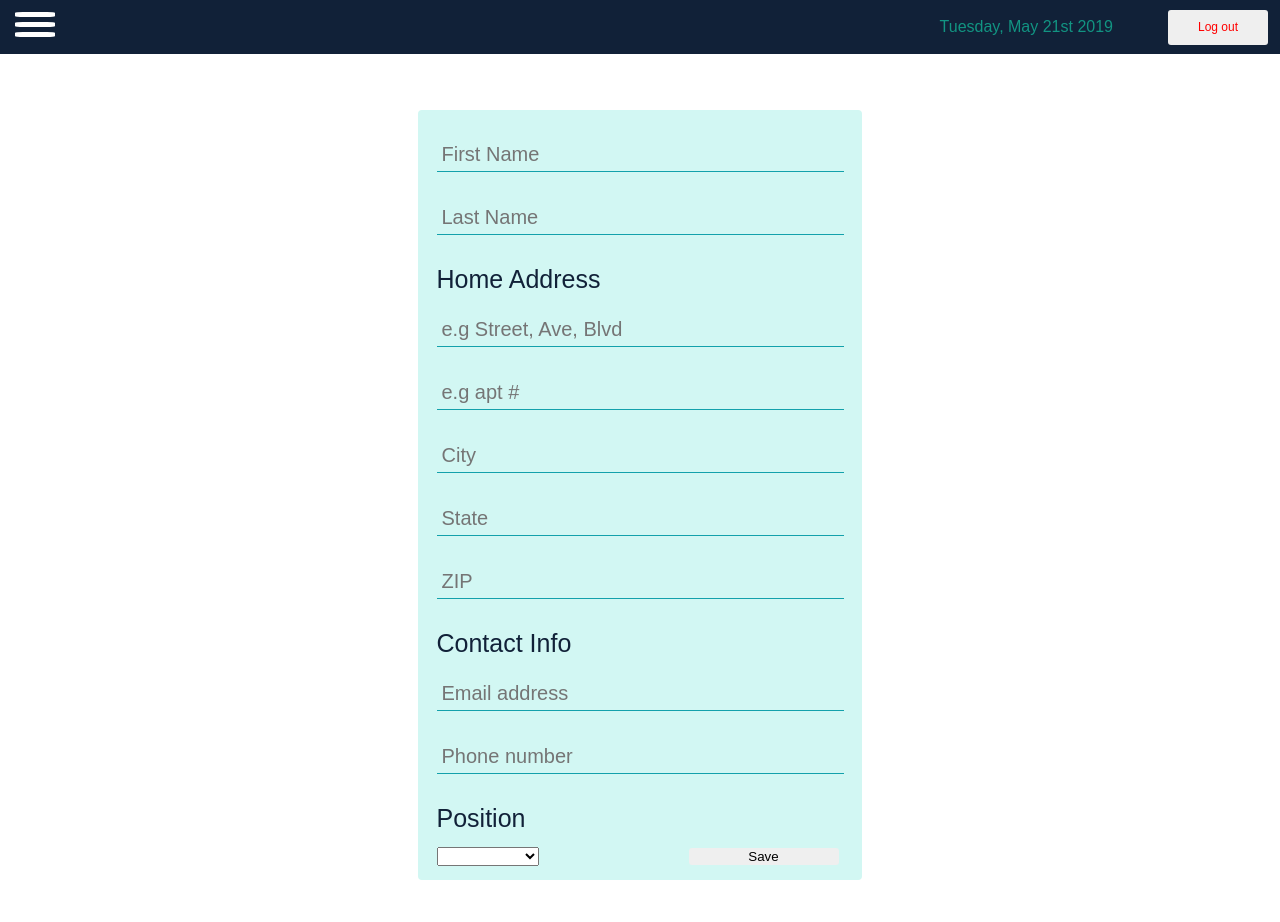
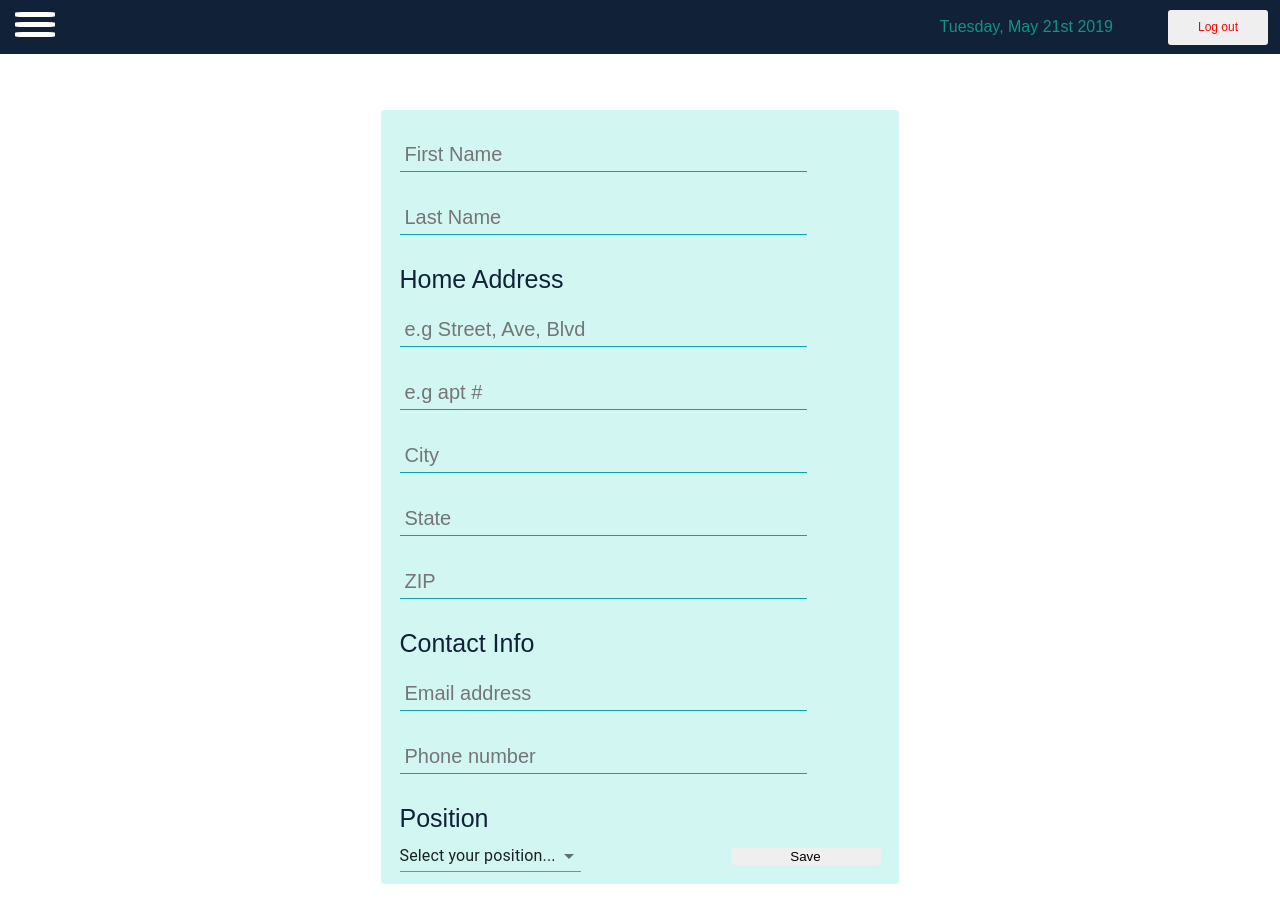
Before and after one commit to yh2n/shift-client, a React (Create React App) app: page /my_account/1 in a window 1280 px wide. Shown: the top 922 px of the page. Built offline with nearby package versions, Linux system fonts and the light colour scheme; no server answers.

Commit message:
Add Material UI select

```diff
--- a/src/components/EmployeeInfoForm.js
+++ b/src/components/EmployeeInfoForm.js
@@ -1,8 +1,7 @@
 import React, { Component } from 'react';
 import { API_BASE_URL } from '../config';
 import Input from './Input';
-import Select from '@material-ui/core/Select';
-import PositionSelectOptions from './PositionSelectOptions'
+import PositionSelect from './PositionSelect'
 
 
 import './UserInfo.css';
@@ -181,7 +180,7 @@ export default class EmployeeInfoForm extends Component {
 						</div>
 
 						<label>Position</label>
-						<select
+						{/* <select
 							name="position"
 							onChange={this.handleChange}>
 								<option value="default">{this.state.employeeInfo.position === "" ? "Select your position..." : this.state.employeeInfo.position}</option>
@@ -195,8 +194,12 @@ export default class EmployeeInfoForm extends Component {
 								<option value="Runner">Runner</option>
 								<option value="Server">Server</option>
 								<option value="Sommelier">Sommelier</option>
-								{/* <PositionSelectOptions /> */}
-						</select>
+						</select> */}
+						<PositionSelect
+							name="position"
+							value={this.state.employeeInfo.position}
+							onChange={this.handleChange}
+						/>
 						<button
 							className="update-btn"
 							type="submit"
--- a/src/components/PositionSelect.js
+++ b/src/components/PositionSelect.js
@@ -6,12 +6,13 @@ import PositionSelectOptions from './PositionSelectOptions';
 const PositionSelect = (props) => {
     return (
         <Select
+            name={props.name}
             value={props.value}
             onChange={props.onChange}
             native={true}
             className={props.className}
         >
-            <PositionSelectOptions />
+            <PositionSelectOptions name={props.name} />
         </Select>
         )
 }
--- a/src/components/PositionSelectOptions.js
+++ b/src/components/PositionSelectOptions.js
@@ -1,7 +1,19 @@
 import React from 'react';
 
 const PositionSelectOptions = props => {
-    const positions = ["Bartender", "Barback", "Busser", "Captain", "Hostess/Host", "Maitre d'" , "Manager", "Runner", "Server", "Sommelier" ]
+    const positions = [
+        props.name === "position" ? "Select your position..." : props.name,
+        "Bartender",
+        "Barback",
+        "Busser",
+        "Captain",
+        "Hostess/Host",
+        "Maitre d'" ,
+        "Manager",
+        "Runner",
+        "Server",
+        "Sommelier"
+    ]
     const options = positions.map(position => {
         return <option
             key={position}
```
